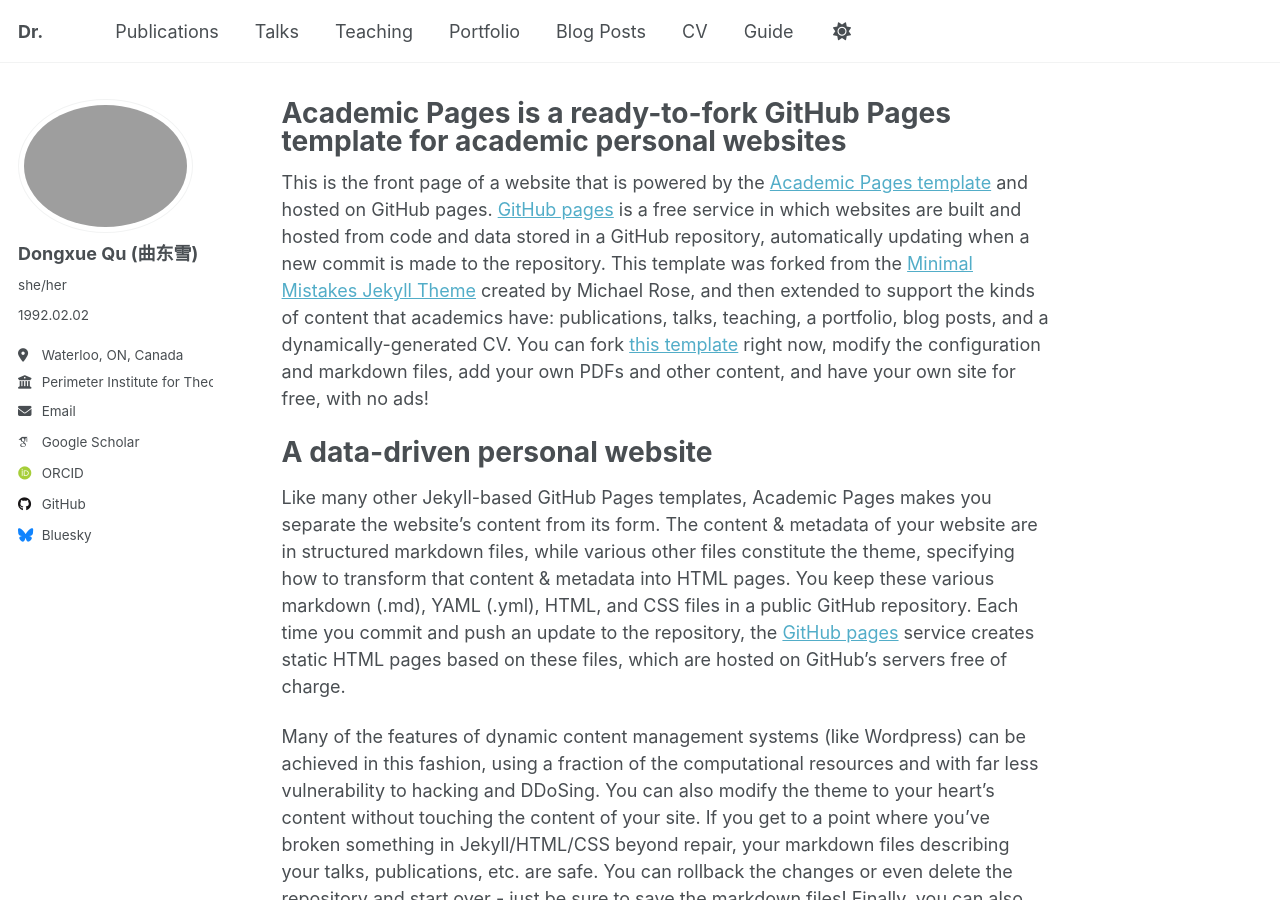
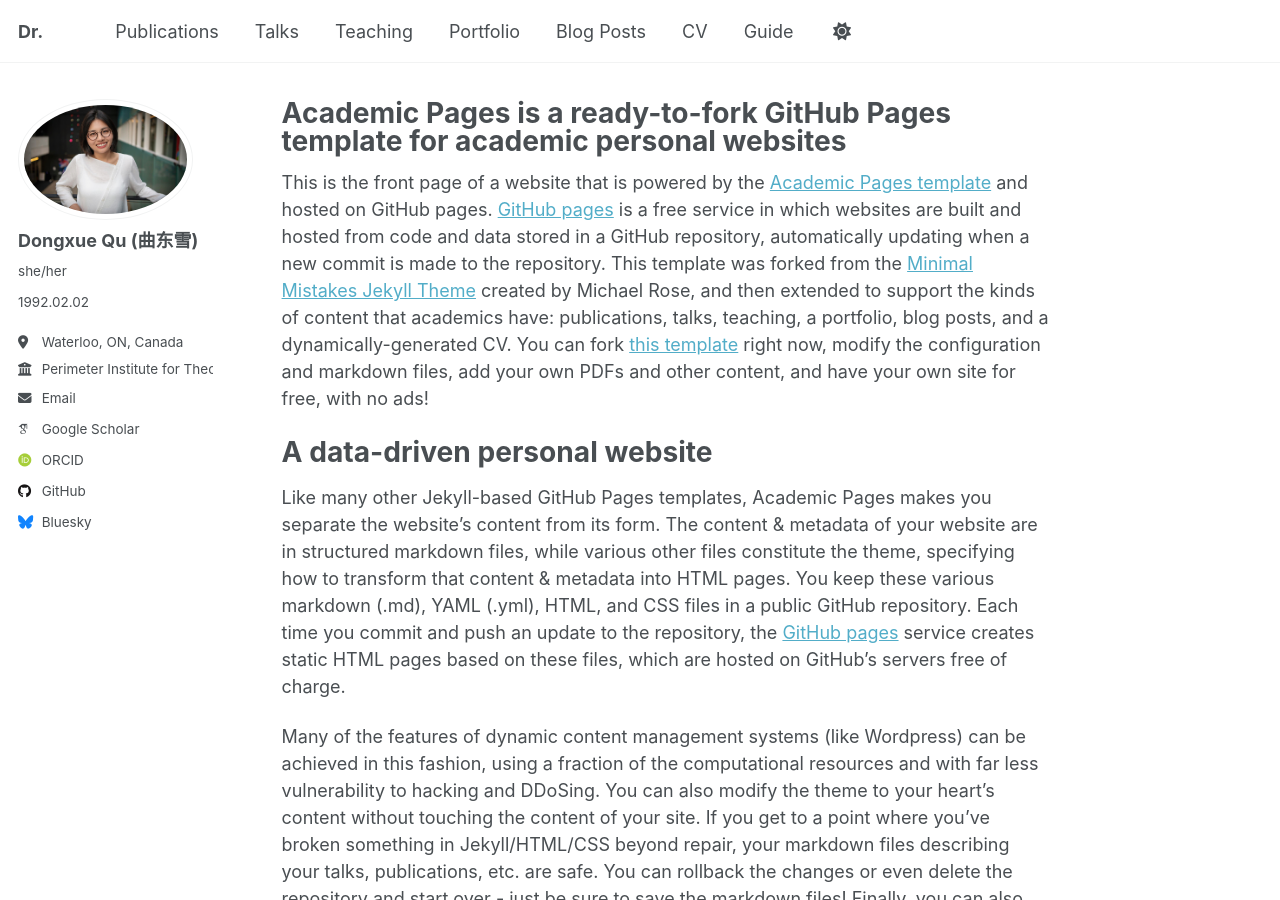
Before and after one commit to qudx54632/qudx54632.github.io, a Jekyll site: the page built from _pages/about.md, in a window 1280 px wide and 900 px high. Built offline with Jekyll 4.4.1, drawn with Linux system fonts in a browser that asks for light colours; some web fonts are replaced.

Commit message:
Initial customization

```diff
--- a/_config.yml
+++ b/_config.yml
@@ -22,7 +22,7 @@ repository               : "https://github.com/qudx54632"
 #               Additional customization can be done by editing /_includes/author-profile.html
 author:
   # Biographic information
-  avatar           : "qudx.jp2"
+  avatar           : "qudx.JPG"
   name             : "Dongxue Qu (曲东雪)"
   pronouns         : "she/her"
   bio              : "1992.02.02"
```
Also changed, not shown: images/qudx.JPG (added).
